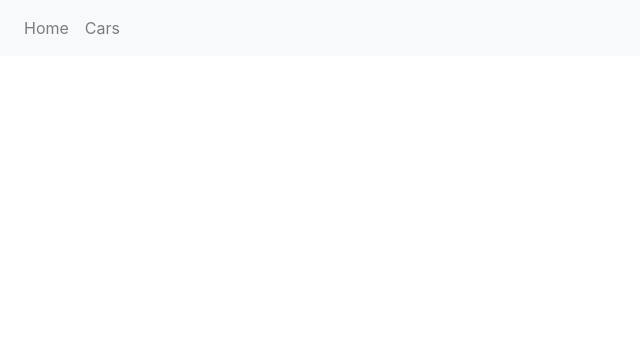
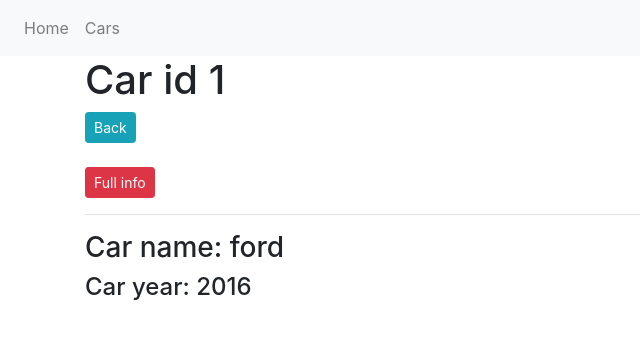
Before and after one commit to necarof/app-vue-router, a Vue app: page /car/1/full in a window 1280 px wide. Shown: the top 338 px of the page, without its empty margins (0-640 px from the left). Built offline with nearby package versions, Linux system fonts and the light colour scheme.

Commit message:
nested route

```diff
--- a/src/components/Car.vue
+++ b/src/components/Car.vue
@@ -2,6 +2,17 @@
   <div>
     <h1>Car id {{ id }}</h1>
     <button class="btn btn-sm btn-info" @click="back">Back</button>
+    <br>
+    <br>
+    <router-link
+      class="btn btn-sm btn-danger"
+      tag="button"
+      :to="{name: 'carFull', params: {id: id}}"
+    >
+      Full info
+    </router-link>
+    <hr>
+    <router-view />
   </div>
 </template>
 
--- /dev/null
+++ b/src/components/CarFull.vue
@@ -0,0 +1,17 @@
+<template>
+  <div>
+    <h3>Car name: ford</h3>
+    <h4>Car year: 2016</h4>
+  </div>
+</template>
+
+<script>
+
+export default {
+  name: 'Car',
+}
+</script>
+
+<style>
+
+</style>
--- a/src/routes.js
+++ b/src/routes.js
@@ -2,6 +2,7 @@ import VueRouter from 'vue-router'
 import Home from './components/Home'
 import Cars from './components/Cars'
 import Car from './components/Car'
+import CarFull from './components/CarFull'
 
 export default new VueRouter({
   routes: [
@@ -15,7 +16,14 @@ export default new VueRouter({
     },
     {
       path: '/car/:id',
-      component: Car
+      component: Car,
+      children: [
+        {
+          path: 'full',
+          component: CarFull,
+          name: 'carFull'
+        }
+      ]
     }
   ],
   mode: 'history'
```
